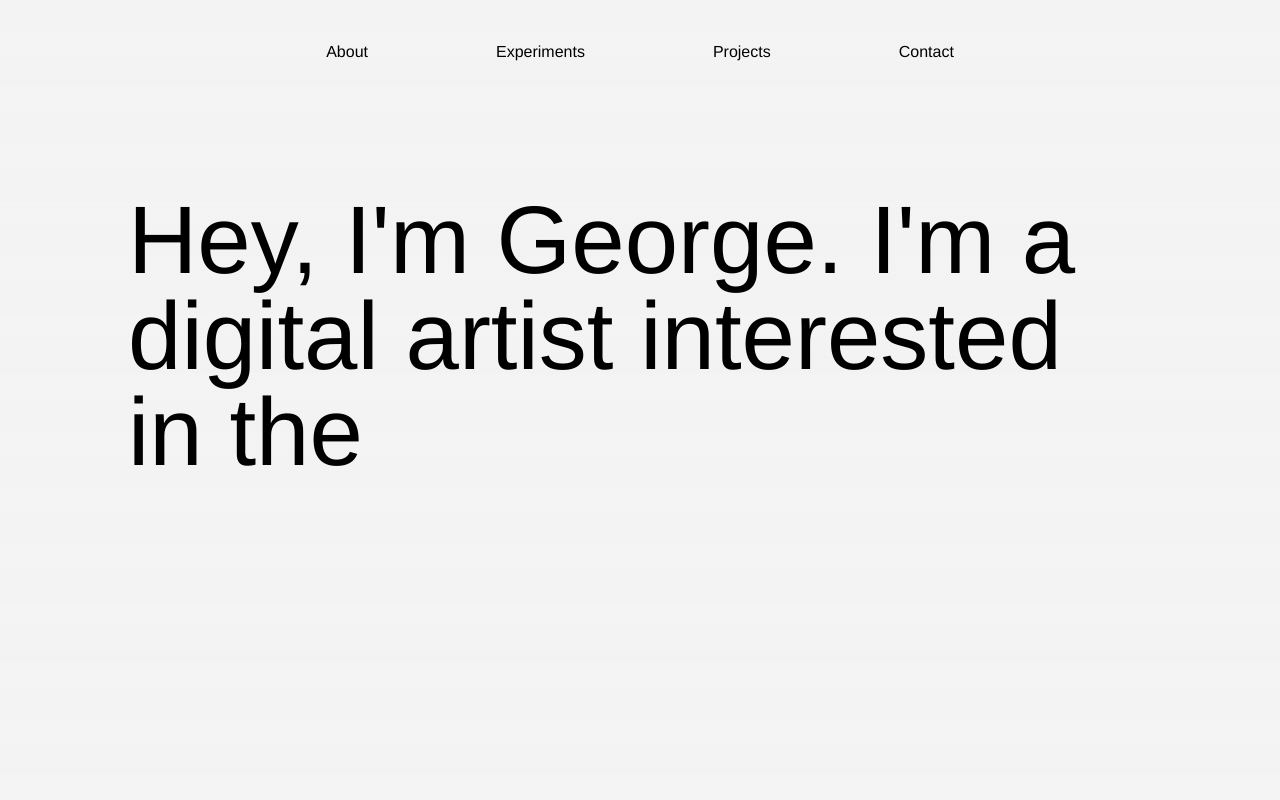
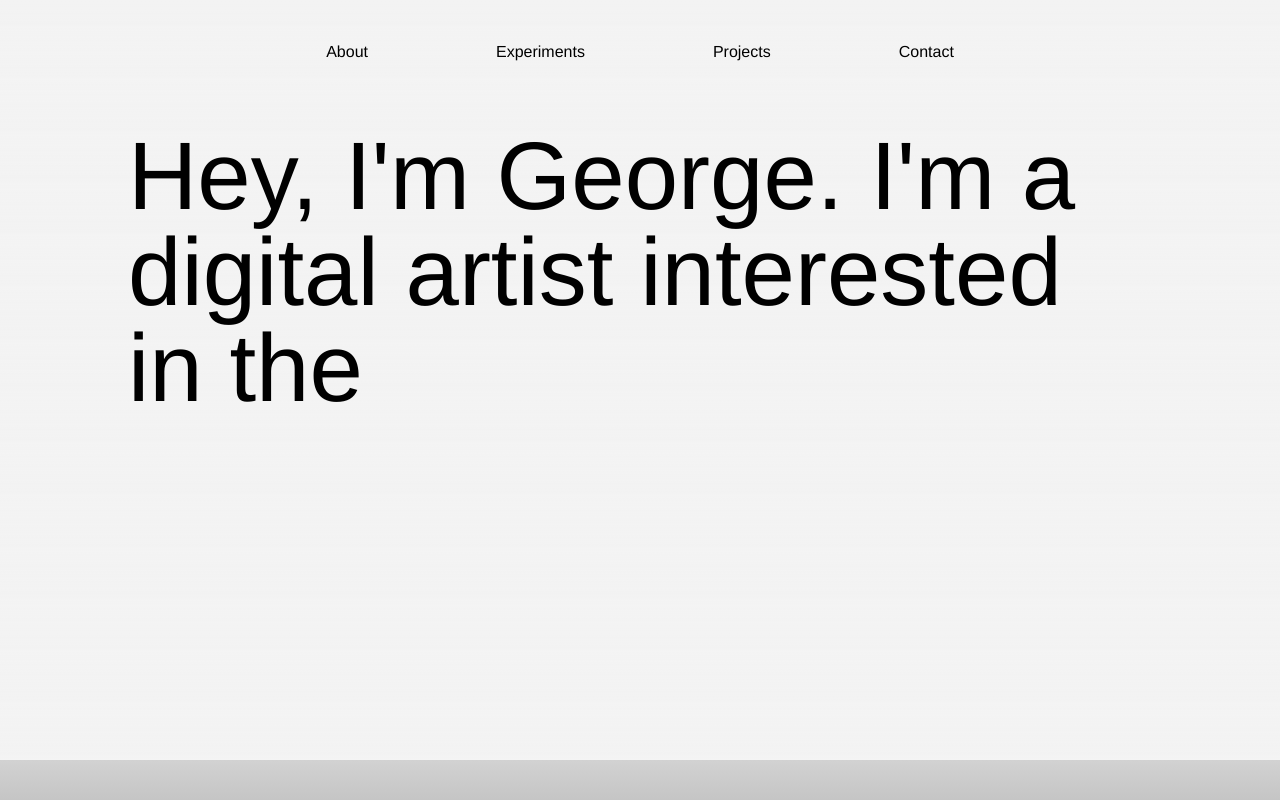
Before and after one commit to georgegausden/portfolio, a Next.js app: page /test2 in a window 1280 px wide. Built offline with nearby package versions, Linux system fonts and the light colour scheme.

Commit message:
Refactor CSS classes in navbar.tsx and globals.css

```diff
--- a/app/test2/page.tsx
+++ b/app/test2/page.tsx
@@ -35,11 +35,8 @@ export default function HomePage() {
     ?.projects.find((experiment) => experiment.title === activeSection);
 
   return (
-    <div className="flex  flex-col">
-      <div>
-        {/* section for navbar */}
-
-        <nav className="pt-10 top-0 z-10 text-center justify-center w-full ">
+    <div className="flex flex-col">
+      <nav className="fixed pt-10 top-0 z-20 text-center justify-center w-full">
         <div className="flex text-center gap-[15%] md:gap-[10%] justify-center w-full">
           <div>
             <h3 onMouseEnter={() => setHoveredSection("About")}>About</h3>
@@ -48,7 +45,6 @@ export default function HomePage() {
                 id="navbarSection"
                 onMouseLeave={() => setHoveredSection("")}
               >
-                  {" "}
                 <button onClick={() => setActiveSection("Biography")}>
                   Biography
                 </button>
@@ -87,7 +83,6 @@ export default function HomePage() {
             <h3 onMouseEnter={() => setHoveredSection("Projects")}>
               Projects
             </h3>
-
             {hoveredSection === "Projects" && (
               <div
                 id="navbarSection"
@@ -112,10 +107,7 @@ export default function HomePage() {
                 id="navbarSection"
                 onMouseLeave={() => setHoveredSection("")}
               >
-                  <button onClick={() => setActiveSection("Email")}>
-                    Email
-                  </button>
-
+                <button onClick={() => setActiveSection("Email")}>Email</button>
                 <button>Download CV</button>
               </div>
             )}
@@ -123,11 +115,11 @@ export default function HomePage() {
         </div>
       </nav>
 
-        {/* section for content */}
       <div
-          className={` flex justify-center items-center py-[10%] px-[10%]  transition-all ease-in-out duration-500 ${
+        className={`flex justify-center items-center py-[10%] px-[10%] transition-all ease-in-out duration-500 ${
           hoveredSection !== "" ? "blur-md" : ""
         }`}
+        style={{ zIndex: 10 }}
       >
         {activeSection === "" && (
           // eslint-disable-next-line react/no-unescaped-entities
@@ -141,9 +133,9 @@ export default function HomePage() {
           <p className="px-[20%]">{biography?.projects[1].description}</p>
         )}
         {activeSection === activeExperiment?.title && (
-            <div className="flex flex-col md:flex-row gap-20 pr-10 ">
+          <div className="flex flex-col md:flex-row gap-20 pr-10">
             {activeExperiment?.links.map((link, index) => (
-                <div key={index} className="relative flex-shrink-0 group   ">
+              <div key={index} className="relative flex-shrink-0 group">
                 <Image
                   key={index}
                   src={link[0]}
@@ -157,20 +149,22 @@ export default function HomePage() {
           </div>
         )}
         {activeSection === activeProject?.title && (
-            <div className="flex flex-col  gap-20   items-center ">
-              <div>
+          <div className="flex gap-20 items-start overflow-x-auto">
+            <div className="min-w-[600px]">
               <h1>{activeProject.title}</h1>
               <p>{activeProject.description}</p>
-
+              <div className="flex flex-wrap">
                 {activeProject.tags?.map((tag, index) => (
-                  <div key={index} className="inline-block bg-gray-200 p-2 m-1">
+                  <div
+                    key={index}
+                    className="inline-block bg-gray-200 p-2 m-1"
+                  >
                     {tag}
                   </div>
                 ))}
               </div>
-
-              <div className="grid grid-cols-2 gap-10">
-                <div className="relative group flex flex-col items-center justify-center  ">
+            </div>
+            <div className="relative group flex-shrink-0">
               <Image
                 src={activeProject.links[0][0]}
                 alt={activeProject.title}
@@ -179,49 +173,44 @@ export default function HomePage() {
               />
               <div id="imageCaption">{activeProject.links[0][1]}</div>
             </div>
-                <div>
+            <div className="min-w-[500px]">
               <h2>Abstract</h2>
-                  {/* Use a type guard to check if the 'abstract' property exists */}
-                  {activeProject && "abstract" in activeProject ? (
-                    <p className=" ">{activeProject.abstract}</p>
+              {activeProject?.abstract ? (
+                <p>{activeProject.abstract}</p>
               ) : (
                 <p>No abstract available.</p>
               )}
             </div>
+
+            <div className="relative group flex-shrink-0">
+              <Image
+                src={activeProject.links[1][0]}
+                alt={activeProject.title}
+                width={300}
+                height={300}
+              />
+              <div id="imageCaption">{activeProject.links[1][1]}</div>
             </div>
-
-              <div className="grid grid-cols-2 gap-10">
-                <div>
+            <div className="min-w-[500px]">
               <h2>Process</h2>
-                  {activeProject && "process" in activeProject ? (
+              {activeProject?.process ? (
                 <p>{activeProject.process}</p>
               ) : (
                 <p>No process available.</p>
               )}
             </div>
-                <div className="relative group flex flex-col items-center justify-center  ">
-                  <Image
-                    src={activeProject.links[1][0]}
-                    alt={activeProject.title}
-                    width={500}
-                    height={500}
-                  />
-                  <div id="imageCaption">{activeProject.links[1][1]}</div>
-                </div>
-              </div>
+
           </div>
         )}
         {activeSection === "Email" && (
           <div className="text-3xl">georgegausden at gmail dot com</div>
         )}
+      </div>
+
       <div
-            className="absolute h-[5%] bottom-0"
-            style={{
-              background: "linear-gradient(to bottom, #D2D2D2, #C5C5C5)",
-            }}
-          ></div>{" "}
-        </div>
-      </div>
+        className="fixed bottom-0 left-0 w-full h-[5%] z-30"
+        style={{ background: "linear-gradient(to bottom, #D2D2D2, #C5C5C5)" }}
+      ></div>
     </div>
   );
 }
```
Lines whose indentation alone changed are shown as unchanged.
